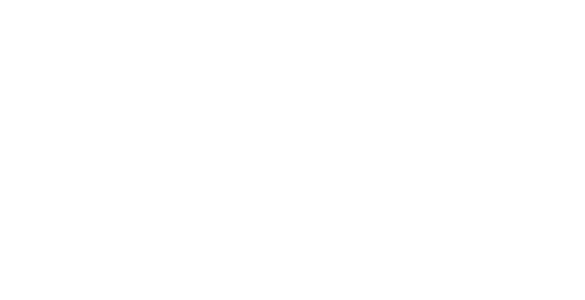
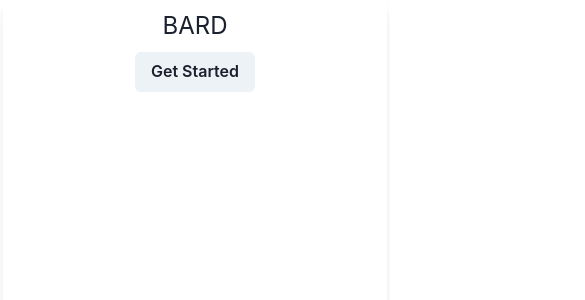
Before and after one commit to suriming/bard, a React (Create React App) app: page / in a window 390 px wide. Shown: the top 300 px of the page, 585 px wide, since content can reach past the window. Built offline with nearby package versions, Linux system fonts and the light colour scheme.

Commit message:
fix: mobile layout

```diff
--- a/src/App.js
+++ b/src/App.js
@@ -9,16 +9,44 @@
 function App() {
   return (
     <ChakraProvider theme={theme}>
-      <Box minW="1024px">
+      <Box boxSizing="border-box">
         <Box
+          // minH="100vh"
+          // w="35.2rem"
+          // minW="600px"
+          // // m="0 auto"
+          // maxW="422px"
+          // // minW="450px"
+          // m={['0 auto', '0 0 0 calc(50vw - 1px)']}
+          // m={[
+          //   '0 auto', // 0-30em
+          //   '0 auto', // 30em-48em
+          //   '0 0 0 calc(50vw - 1px) auto', // 48em-62em
+          //   '0 0 0 calc(50vw - 1px) auto', // 62em+
+          // ]}
+          m={{
+            base: '0 auto', // 0-30em
+            md: '0 auto', // 30em-48em
+            lg: '0 0 0 calc(50vw - 1px)', // 48em-62em
+            xl: '0 0 0 calc(50vw - 1px)', // 62em+
+          }}
+          // // ml="730.5px"
+          // overflow="hidden"
+          // // boxSizing="border-box"
+          // boxShadow="lg"
+          // rounded="md"
           minH="100vh"
-          w="100%"
-          maxW="422px"
-          minW="450px"
-          m="0 0 0 calc(50vw - 1px)"
-          ml="730.5px"
+          // w={['22.2rem', '24.2rem', '100vw', '100vw']}
+          // w="20rem"
+          w={{
+            base: '24em', // 0-30em
+            md: '22rem', // 30em-48em
+            lg: '450px', // 48em-62em
+            xl: '450px', // 62em+
+          }}
+          minW="22rem"
+          // m="0 auto"
           overflow="hidden"
-          boxSizing="border-box"
           boxShadow="lg"
           rounded="md"
         >
```
